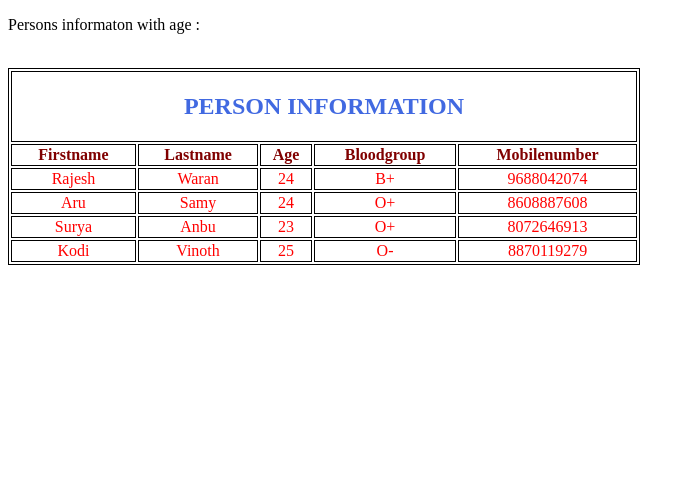
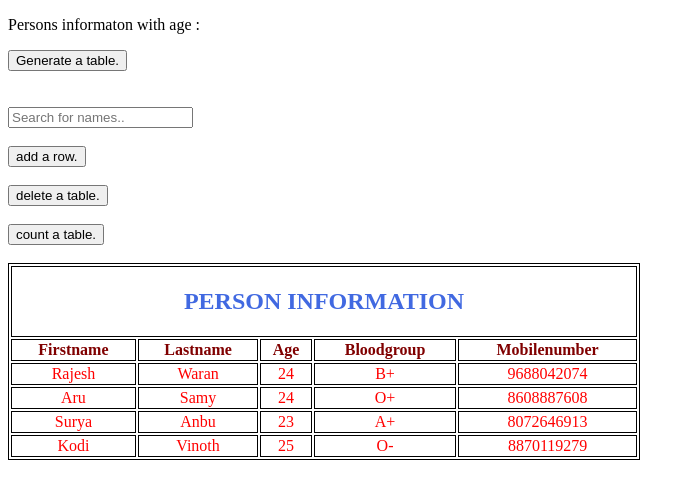
Before and after one commit to rajeshwaran45/training, a plain HTML site: page tables.html in a window 1280 px wide. Shown: the whole page, without its empty margins (0-695 px from the left). Drawn offline with Linux system fonts and the light colour scheme.

Commit message:
tables max

```diff
--- a/tables.html
+++ b/tables.html
@@ -21,18 +21,24 @@
         h2{
             color:royalblue;
         }
+        h3 {
+          color:indianred;
+        }
         </style>
 </head>
 <body>
 
 <p>Persons informaton with age :</p>
-<br>
-<table style="width:50%">
+<input type="button" value="Generate a table." onclick="generate_table()"><br><br><br>
+<input type="text" id="myInput" onkeyup="myFunction()" placeholder="Search for names.." title="Type in a name">
+<br><br>
+<table id="myTable" style="width:50%">
   <thead>
     <tr>
         <th colspan="5"><h2>PERSON INFORMATION</h2></th>
     </tr>
 </thead>
+<tbody>
   <tr>
     <th>Firstname</th>
     <th>Lastname</th>
@@ -58,7 +64,7 @@
     <td>Surya</td>
     <td>Anbu</td>
     <td>23</td>
-    <td>O+</td>
+    <td>A+</td>
     <td>8072646913</td>
   </tr>
   <tr>
@@ -68,8 +74,92 @@
     <td>O-</td>
     <td>8870119279</td>
   </tr>
-</table>
+  <input type="button" value="add a row."  onclick="add_row()"><br><br>
+  <input type="button" value="delete a table." onclick="delete_table()"><br><br>
+  <input type="button" value="count a table." onclick="count_table()"><br><br>
 
+  <script>
+    function myFunction() {
+      var input, filter, table, tr, td, i, txtValue;
+      input = document.getElementById("myInput");
+      filter = input.value.toUpperCase();
+      table = document.getElementById("myTable");
+      tr = table.getElementsByTagName("tr");
+      for (i = 0; i < tr.length; i++) {
+        td = tr[i].getElementsByTagName("td")[0];
+        if (td) {
+          txtValue = td.textContent || td.innerText;
+          if (txtValue.toUpperCase().indexOf(filter) > -1) {
+            tr[i].style.display = "";
+          } else {
+            tr[i].style.display = "none";
+          }
+        }
+      }
+    }
+    </script>
 
+<script>
+  function add_row() {
+    var table = document.getElementById("myTable");
+			var row = table.insertRow();
+			var cell1 = row.insertCell(0);
+
+			var element1 = document.createElement("input");
+			element1.type = "text";
+			element1.name="txtbox[]";
+			cell1.appendChild(element1);
+
+			var cell2 = row.insertCell(1);
+			var element2 = document.createElement("input");
+      element2.type= "text";
+      element2.name = "txtbox[]";
+      cell2.appendChild(element2);
+
+			var cell3 = row.insertCell(2);
+			var element3 = document.createElement("input");
+			element3.type = "text";
+			element3.name = "txtbox[]";
+			cell3.appendChild(element3);
+
+      var cell4 = row.insertCell(3);
+			var element4 = document.createElement("input");
+			element4.type = "text";
+			element4.name = "txtbox[]";
+			cell4.appendChild(element4);
+
+      var cell5 = row.insertCell(4);
+			var element5 = document.createElement("input");
+			element5.type = "text";
+			element5.name = "txtbox[]";
+			cell5.appendChild(element5);
+       }
+</script>
+
+  <script>
+    function delete_table() {
+      var x= document.getElementById("myTable");
+      x.deleteRow(2);
+    }
+  </script>
+  <script>
+    function count_table() {
+        var totalRowCount = 0;
+        var rowCount = 0;
+        var table = document.getElementById("myTable");
+        var rows = table.getElementsByTagName("tr")
+        for (var i = 0; i < rows.length; i++) {
+            totalRowCount++;
+            if (rows[i].getElementsByTagName("td").length > 0) {
+                rowCount++;
+            }
+        }
+        var message = "Total Row Count: " + totalRowCount;
+        message += "\nRow Count: " + rowCount;
+        alert(message);
+    }
+  </script>
+
+</tbody>
 </body>
 </html>
```
